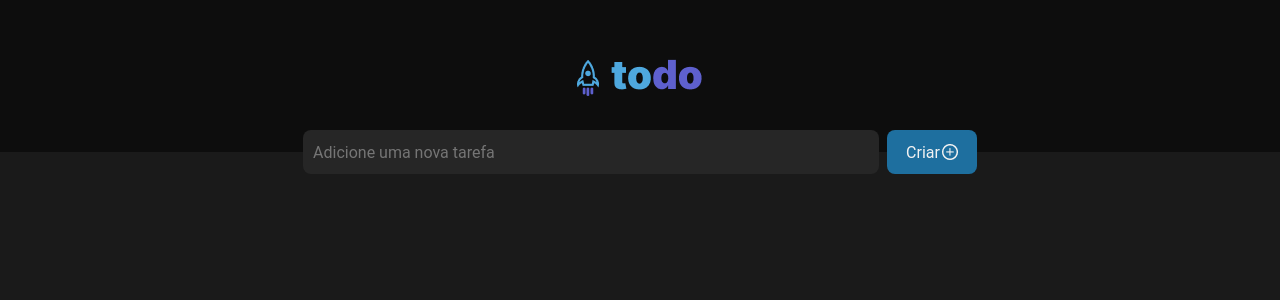
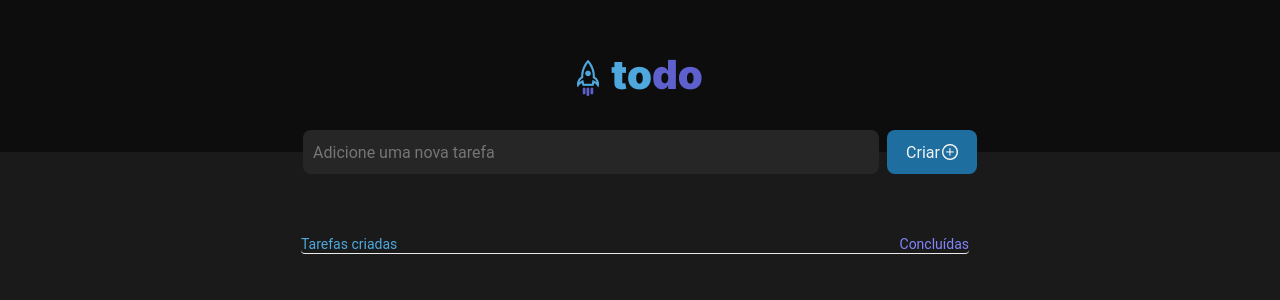
Before and after one commit to ricardocr18/rocketseat-react-projeto01, a React (Vite) app: page / in a window 1280 px wide. Shown: the top 300 px of the page. Built offline with nearby package versions, Linux system fonts and the light colour scheme; the HTML template or start-up script is replaced by a standard one.

Commit message:
configurando as novas tasks

```diff
--- a/package.json
+++ b/package.json
@@ -11,7 +11,8 @@
   },
   "dependencies": {
     "react": "^18.2.0",
-    "react-dom": "^18.2.0"
+    "react-dom": "^18.2.0",
+    "uuid": "^9.0.0"
   },
   "devDependencies": {
     "@types/react": "^18.2.15",
--- a/src/components/Tasks/task.tsx
+++ b/src/components/Tasks/task.tsx
@@ -1,22 +1,41 @@
 import styles from "./task.module.css";
 import plus from "../../assets/plus.png";
-import { useState } from "react";
+import { useEffect, useState } from "react";
+import { v4 as uuidv4 } from "uuid";
+import { ITask } from "../../interfaces/iTask";
 
 export function Task() {
+  const [tasks, setTasks] = useState<ITask[]>([]);
   const [newTask, setNewTask] = useState("");
 
-  const handleFormSubmit = (event: React.FormEvent<HTMLFormElement>) => {
+  // Use o useEffect para logar o estado atualizado sempre que ele mudar
+  useEffect(() => {
+    console.log("Tarefas atualizadas:", tasks);
+  }, [tasks]); // Isso vai disparar o useEffect toda vez que 'tasks' mudar
+
+  const handleCreateNewFormSubmitTask = (
+    event: React.FormEvent<HTMLFormElement>
+  ) => {
     event.preventDefault(); // Impede o comportamento padrão de envio do formulário
-    console.log("Nova tarefa:", newTask); // Você pode fazer algo com o valor aqui
+    //console.log("Nova tarefa:", newTask); // Você pode fazer algo com o valor aqui
+    if(newTask){
+        const newTasks = {
+            id: uuidv4(),
+            title: newTask,
+            isComplete: false,
+        }
 
-    // Limpa o campo de entrada após a submissão
-    setNewTask("");
+        setTasks((prevTasks) => [...prevTasks,newTasks])
+        // Limpa o campo de entrada após a submissão
+        setNewTask("");
+    }
+
   };
 
   return (
     <section className={styles.section}>
       <header className={styles.header}>
-        <form onSubmit={handleFormSubmit}>
+        <form onSubmit={handleCreateNewFormSubmitTask}>
           <div>
             <input
               type="text"
@@ -32,6 +51,19 @@ export function Task() {
           </div>
         </form>
       </header>
+
+      <main className={styles.content}>
+        <header className={styles.headerTask}>
+          <div className={styles.taskCriada}>
+            <span>Tarefas criadas</span>
+            {/* <input type="text" onChange={(e) => {}} value={totalTasks} /> */}
+          </div>
+          <div className={styles.taskConlcuidas}>
+            <span>Concluídas</span>
+            {/* <input onChange={(e) => {}} type="text" value={concluidas} /> */}
+          </div>
+        </header>
+      </main>
     </section>
   );
 }
--- a/src/interfaces/iTask.ts
+++ b/src/interfaces/iTask.ts
@@ -1,4 +1,3 @@
-import React from 'react';
 
 export interface ITask{
     id: string;
```
Also changed, not shown: 1 other file (tests, documents, lock files or other folders).
